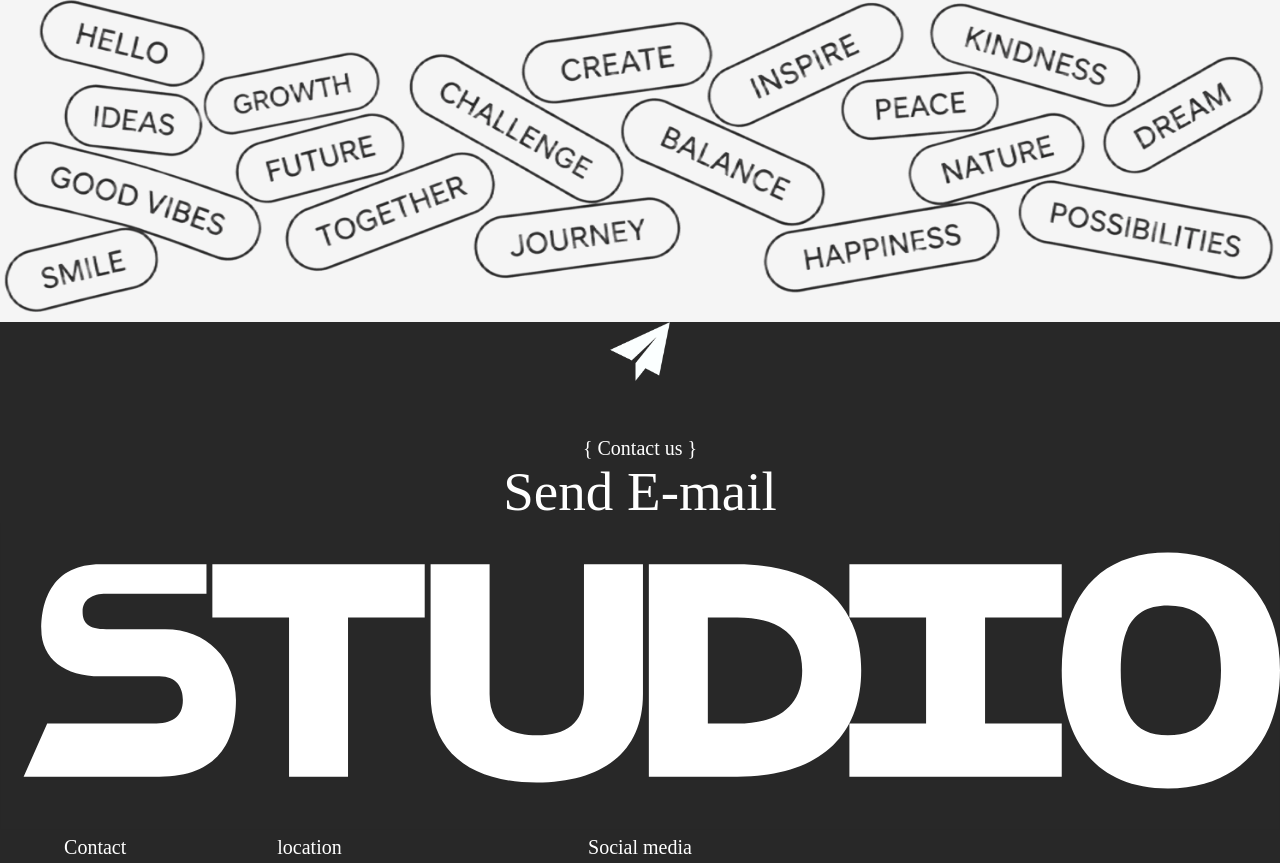
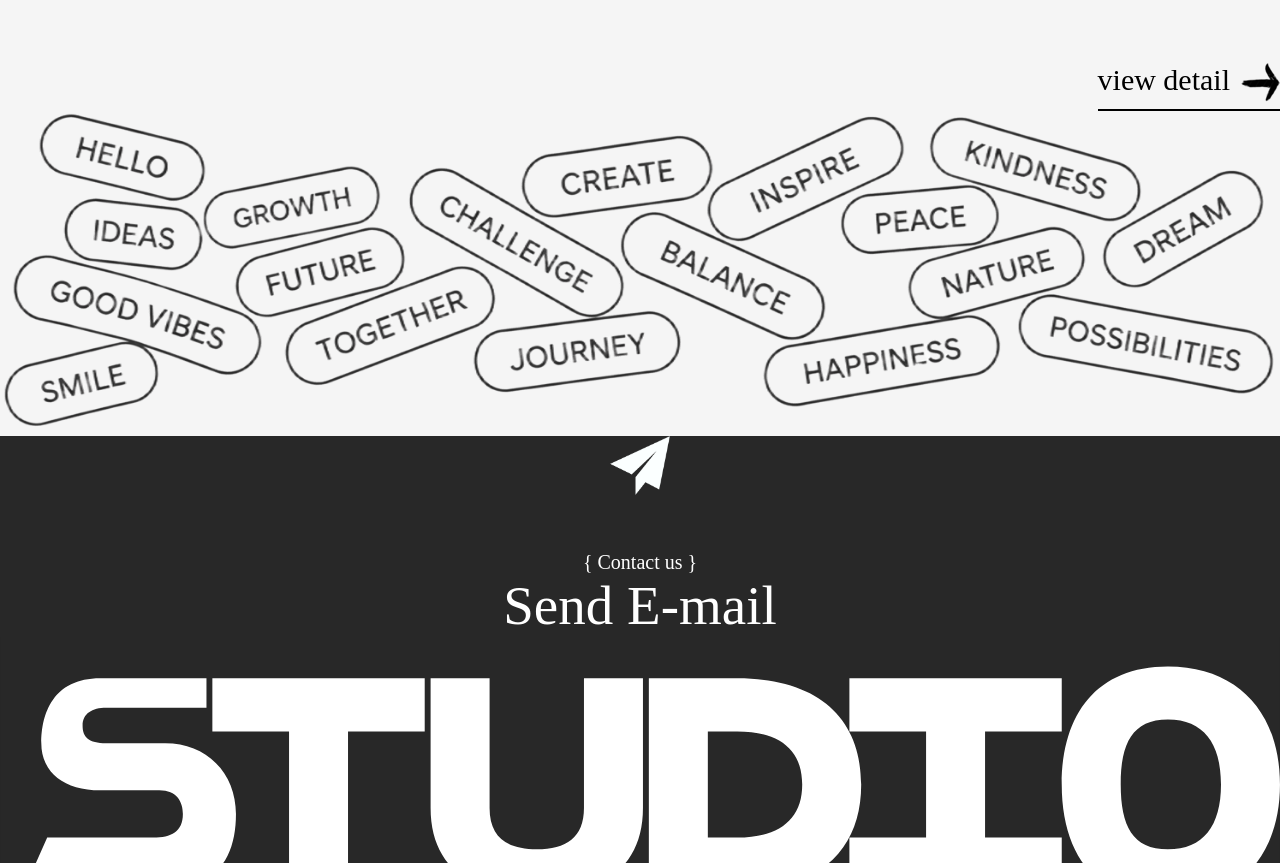
Before and after one commit to WTW167/CreativeStudio, a plain HTML site: page index.html in a window 1280 px wide. Shown: the part 1150-2013 px from the top of the page. Drawn offline with Linux system fonts and the light colour scheme.

Commit message:
Merge remote main and resolve conflict

```diff
--- a/assets/stylesheet/style.css
+++ b/assets/stylesheet/style.css
@@ -193,6 +193,28 @@ body {
   width: 510px;
 }
 
+.p-ourService__detail {
+  margin-top: 66px;
+  display: flex;
+  justify-content: flex-end;
+}
+
+.p-ourService__detail a {
+  text-decoration: none;
+  color: #000;
+}
+
+.p-detail__wrap {
+  display: flex;
+  gap: 11px;
+  border-bottom: 2px solid #000;
+  padding-bottom: 3px;
+}
+
+.p-detail__text {
+  font-size: 30px;
+}
+
 .p-footer__title {
   display: flex;
   justify-content: center;
--- a/index.html
+++ b/index.html
@@ -141,13 +141,24 @@
                         企画に最適なチーム編成で最適なソリューションを提案します。
                         </p>
                     </div>
+                  </div>
 
-                  </div>
                 </div>
               </div>
 
+            </div>
+          </div>
+
+          <div class="p-ourService__detail">
+            <a href="./index.html">
+            <div class="p-detail__wrap">
+              <div class="p-detail__text">view detail</div>
+              <div class="p-detail__image">
+                <img class="p-detail__arrow" src="./assets/image/右矢印.png" alt="➡">
+              </div>
 
             </div>
+            </a>
           </div>
 
         </section>
```
Also changed, not shown: assets/image/右矢印.png (added).
